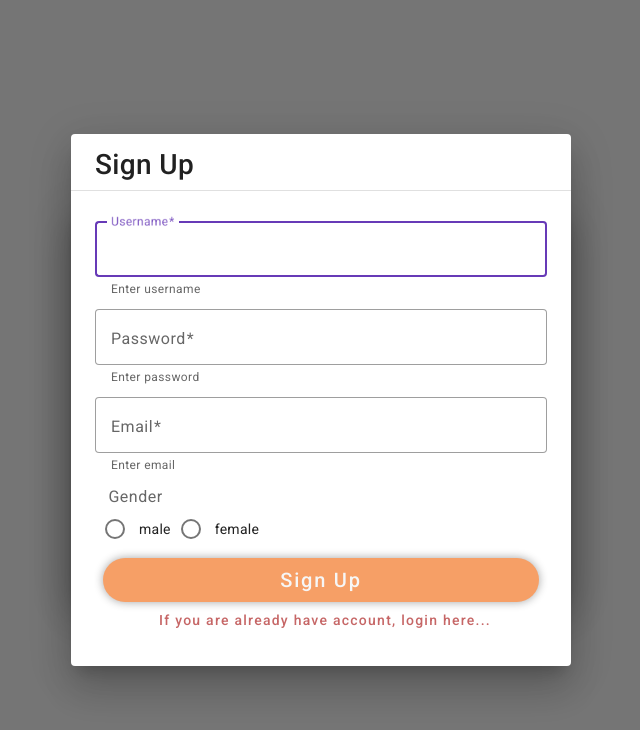
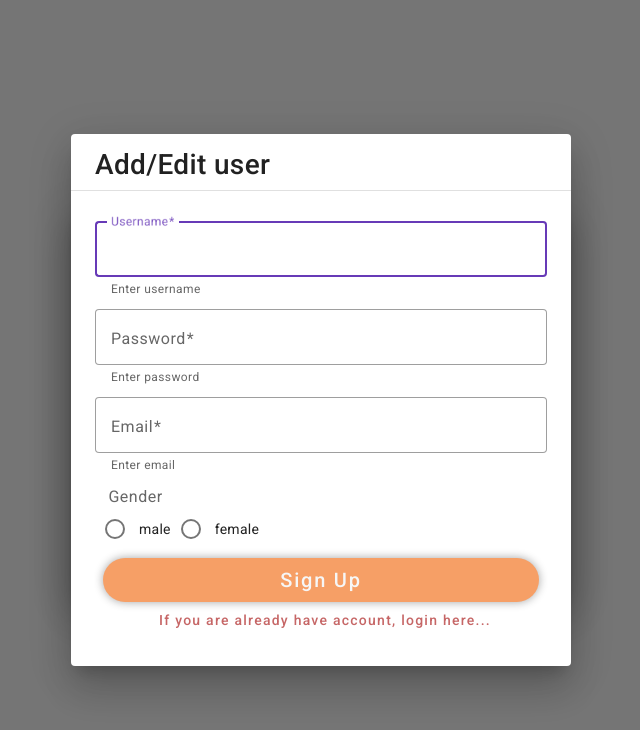
Before and after one commit to Victorvs1967/angular-modules-lazy-loading, an Angular app: page /auth in a window 1280 px wide. Both pictures are taken after a click on the button "If you aren't have account, register here...". Shown: the top 730 px of the page, without its empty margins (319-959 px from the left). Built offline with nearby package versions, Linux system fonts and the light colour scheme.

Commit message:
correct form title

```diff
--- a/src/app/authentication/register/register.component.html
+++ b/src/app/authentication/register/register.component.html
@@ -1,4 +1,4 @@
-<h1 mat-dialog-title class="title">Sign Up</h1>
+<h1 mat-dialog-title class="title">Add/Edit user</h1>
 <mat-divider></mat-divider>
 <form mat-dialog-content *ngIf="signupForm" [formGroup]="signupForm" (ngSubmit)="onSubmit()">
   <mat-form-field appearance="outline">
```
